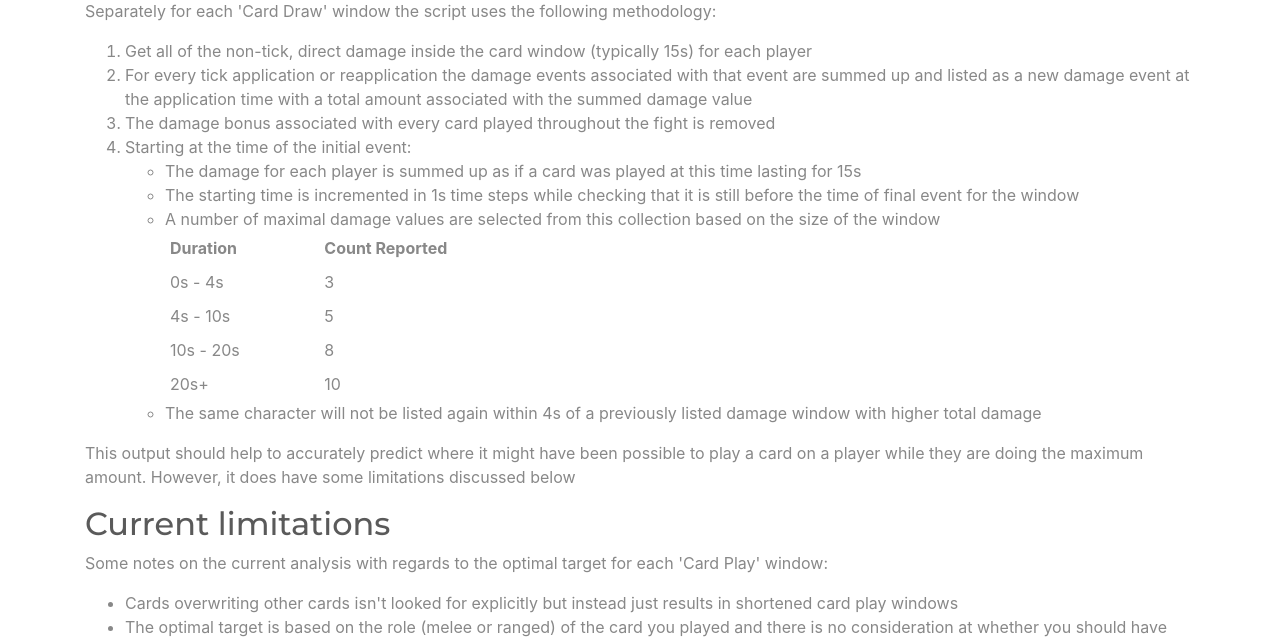
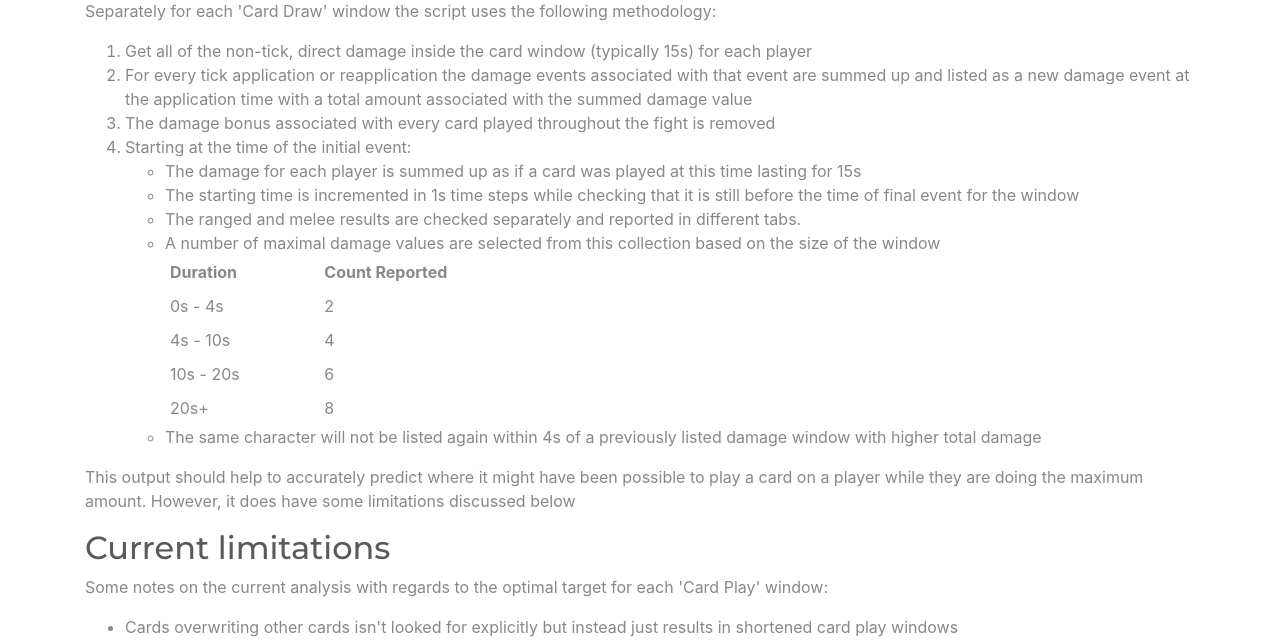
Before and after one commit to meldontaragon/astcardcalc, a Flask app: template templates/about.html in a window 1280 px wide. Shown: the part 942-1583 px from the top of the page. Run offline with Flask 2, Linux system fonts and the light colour scheme; the template is opened without the code that fills it, so the values that code supplies are empty; parts of the project's set-up code (start-up, migrations or seed data) failed here and were passed over; some libraries are stand-ins or nearby versions.

Commit message:
Fixed some issues with empty damage tables for draw windows and updated the about page

```diff
--- a/templates/about.html
+++ b/templates/about.html
@@ -42,6 +42,7 @@
         <ul>
             <li>The damage for each player is summed up as if a card was played at this time lasting for 15s</li>
             <li>The starting time is incremented in 1s time steps while checking that it is still before the time of final event for the window</li>
+            <li>The ranged and melee results are checked separately and reported in different tabs.</li>
             <li>A number of maximal damage values are selected from this collection based on the size of the window</li>
             <table style="width:40%">
                 <tr>
@@ -50,19 +51,19 @@
                 </tr>
                 <tr>
                     <td>0s - 4s</td>
-                    <td>3</td>
+                    <td>2</td>
                 </tr>
                 <tr>
                     <td>4s - 10s</td>
-                    <td>5</td>
+                    <td>4</td>
                 </tr>
                 <tr>
                     <td>10s - 20s</td>
-                    <td>8</td>
+                    <td>6</td>
                 </tr>
                 <tr>
                     <td>20s+</td>
-                    <td>10</td>
+                    <td>8</td>
                 </tr>
             </table>
             <li>The same character will not be listed again within 4s of a previously listed damage window with higher total damage</li>
```
Also changed, not shown: cardcalc_cards.py (+10 -7 lines).
